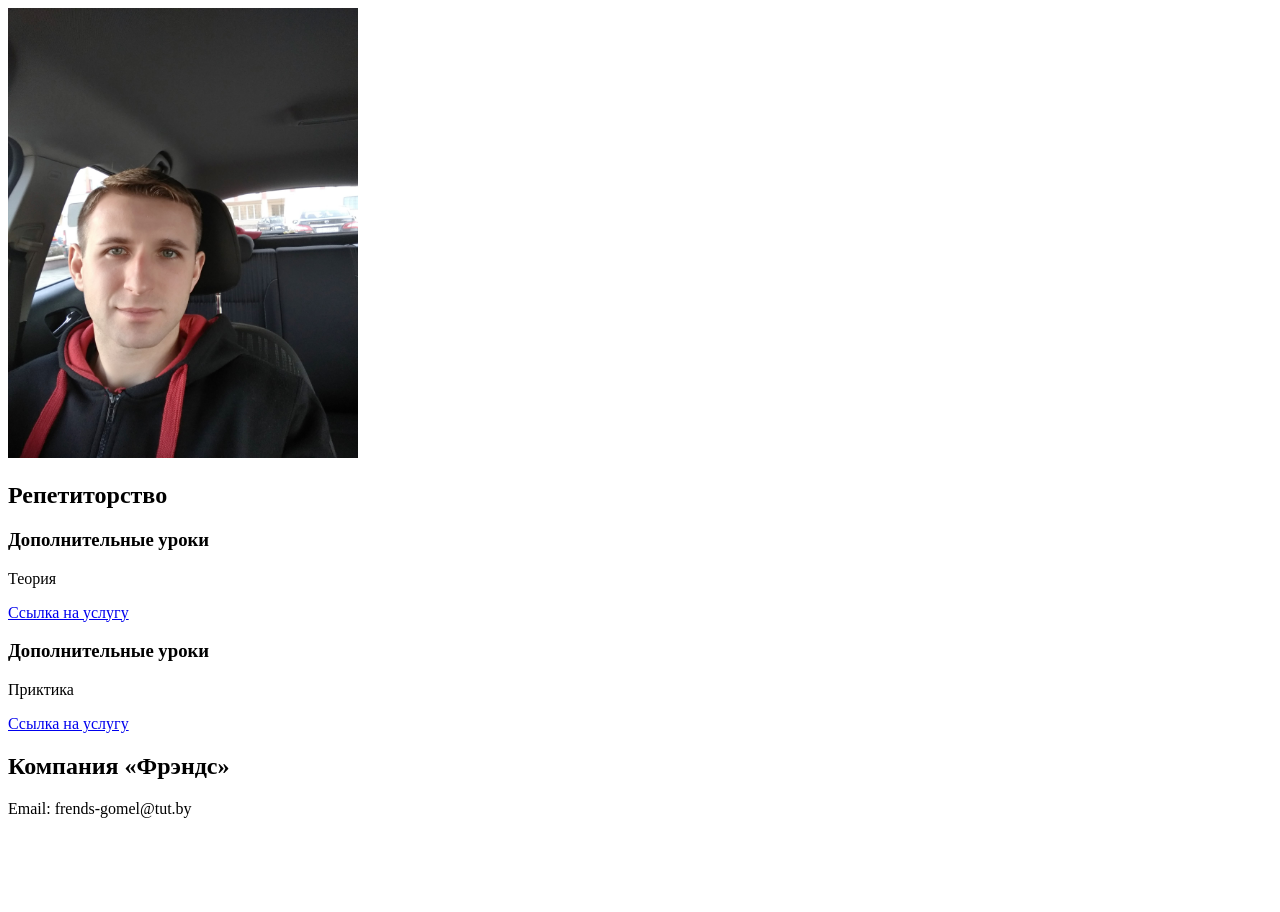
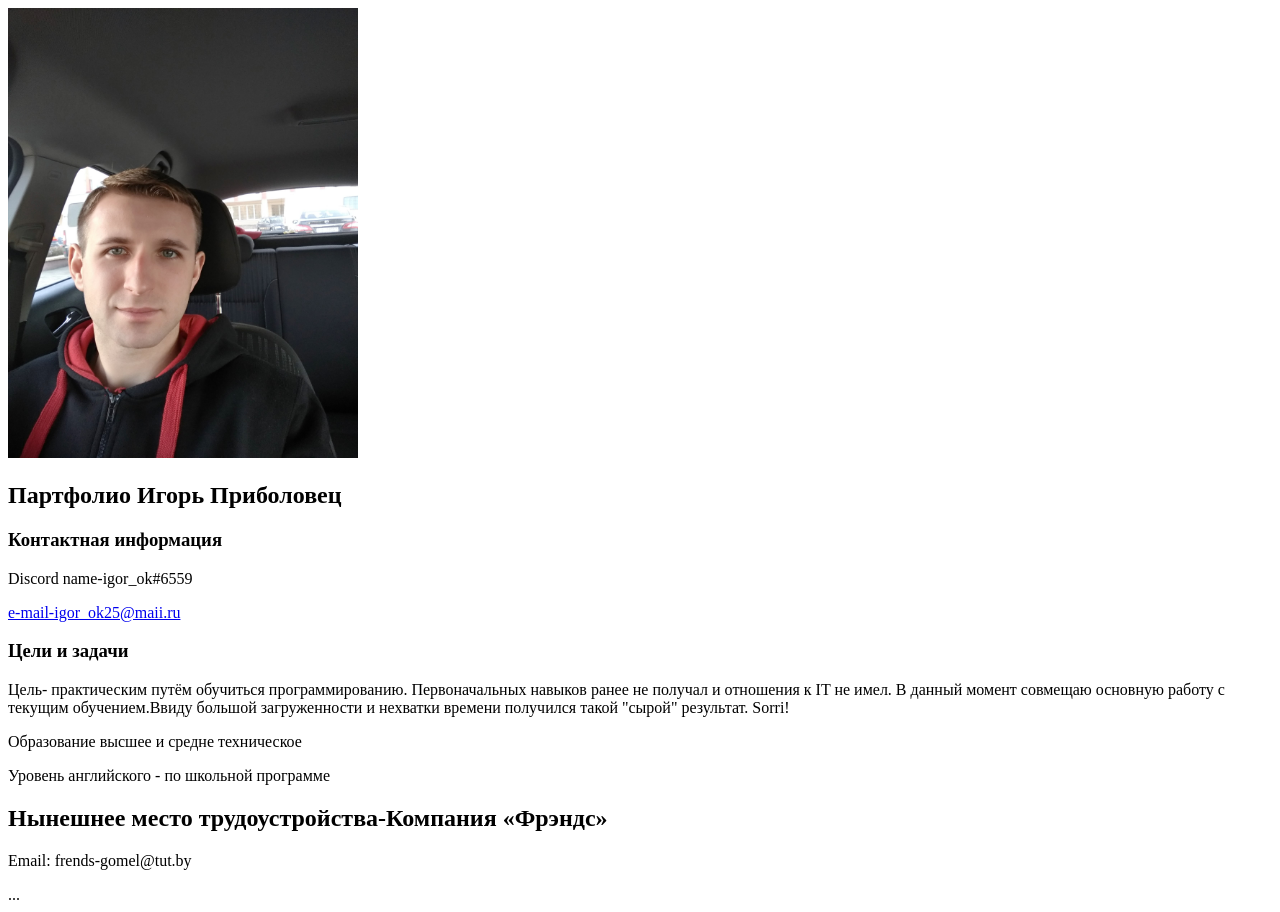
Before and after one commit to igor-pri/rsschool-cv, a plain HTML site: page index.html in a window 1280 px wide. Before the commit the page ends 834 px from the top, so only its background shows below. Drawn offline with Linux system fonts and the light colour scheme; a web font is replaced by a local one.

Commit message:
feat: implement search box

```diff
--- a/CSS/style.css
+++ b/CSS/style.css
@@ -0,0 +1,4 @@
+@font-face {
+    font-family: Roboto;
+     src: url("assets/fonts/Roboto.ttf");
+   }
--- a/index.html
+++ b/index.html
@@ -7,23 +7,28 @@
     <meta http-equiv="X-UA-Compatible" content="IE=edge">
     <meta name="viewport" content="width=device-width, initial-scale=1.0">
     <title>cv</title>
+    <link rel="preconnect" href="https://fonts.googleapis.com">
+<link rel="preconnect" href="https://fonts.gstatic.com" crossorigin>
+<link href="https://fonts.googleapis.com/css2?family=Heebo&family=Tai+Heritage+Pro:wght@700&display=swap" rel="stylesheet">
 </head>
 <body>
-    <h2>Репетиторство</h2>
+    <h2>Партфолио Игорь Приболовец</h2>
       <article class="article-block">
-        <h3>Дополнительные уроки</h3>
-        <p>Теория</p>
-        <a href="#">Ссылка на услугу</a>
+        <h3>Контактная информация</h3>
+        <p>Discord name-igor_ok#6559</p>
+        <a href="#">e-mail-igor_ok25@maii.ru</a>
       </article>
 
       <article class="article-block">
-        <h3>Дополнительные уроки</h3>
-        <p>Приктика</p>
-        <a href="#">Ссылка на услугу</a>
+        <h3>Цели и задачи</h3>
+        <p>Цель- практическим путём обучиться программированию. Первоначальных навыков ранее не получал и отношения к IT не имел. В данный момент совмещаю основную работу с текущим обучением.Ввиду большой загруженности и нехватки времени получился такой "сырой" результат. Sorri!</p>
+        <p>Образование высшее и средне техническое</p>
+        <p>Уровень английского - по школьной программе</p>
       </article>
     </section>
     <section itemscope itemtype="http://schema.org/Organization">
-      <h1 itemprop="name">Компания «Фрэндс»</h1>
+      <h1 itemprop="name">Нынешнее место трудоустройства-Компания «Фрэндс»</h1>
       <p>Email: <span itemprop="email">frends-gomel@tut.by</span></p>
 </body>
+<footer>...</footer>
 </html>
```
